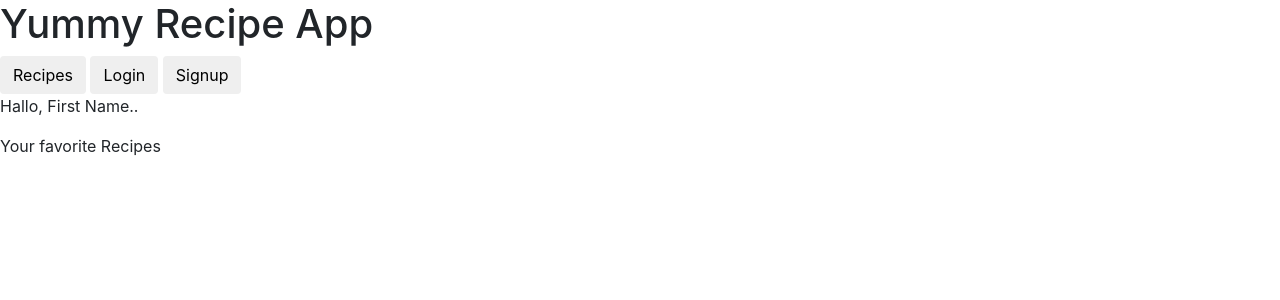
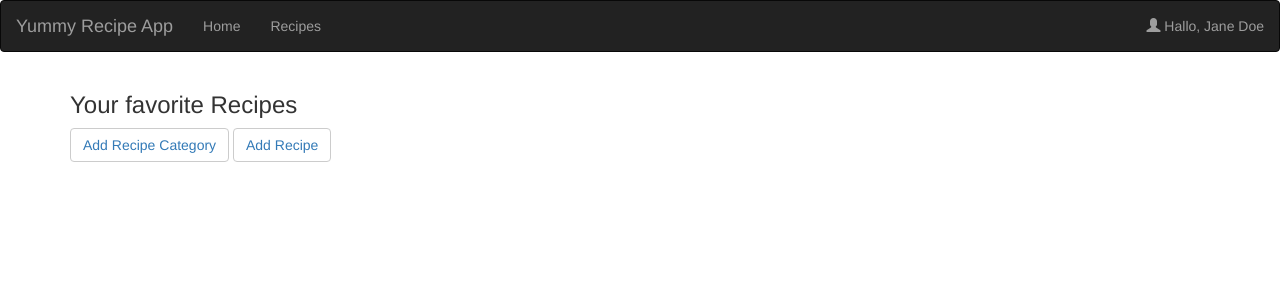
Before and after one commit to shakirandagire/YummyRecipes, a Python web app: template templates/dashboard.html in a window 1280 px wide. Shown: the top 300 px of the page. Run offline with Jinja, Linux system fonts and the light colour scheme; the template is opened without the code that fills it, so the values that code supplies are empty; some libraries are stand-ins or nearby versions.

Commit message:
Changes made to dashboard.html

```diff
--- a/templates/dashboard.html
+++ b/templates/dashboard.html
@@ -2,22 +2,39 @@
 <html lang="en">
   <head>
     <title>Yummy Recipe App</title>
-    <link rel="stylesheet" href="https://maxcdn.bootstrapcdn.com/bootstrap/4.0.0-beta.2/css/bootstrap.min.css" integrity="sha384-PsH8R72JQ3SOdhVi3uxftmaW6Vc51MKb0q5P2rRUpPvrszuE4W1povHYgTpBfshb" crossorigin="anonymous">
-
+    <meta charset="utf-8">
+    <meta name="viewport" content="width=device-width, initial-scale=1">
+    <link rel="stylesheet" href="https://maxcdn.bootstrapcdn.com/bootstrap/3.3.7/css/bootstrap.min.css">
+    <script src="https://ajax.googleapis.com/ajax/libs/jquery/3.2.1/jquery.min.js"></script>
+    <script src="https://maxcdn.bootstrapcdn.com/bootstrap/3.3.7/js/bootstrap.min.js"></script>
   </head>
-  <body>
-    <div = "container">
-      <h1>Yummy Recipe App</h1>
-
-      <button type="button" class="btn btn-default">Recipes</button> <button type="button" class="btn btn-default">Login</button>  <button type="button" class="btn btn-default">Signup</button>
-
-      <p> Hallo, First Name..</p>
 
 
-      <p> Your favorite Recipes </p>
+  <body>
+
+      <nav class="navbar navbar-inverse">
+          <div class="container-fluid">
+            <div class="navbar-header">
+              <a class="navbar-brand" href="#">Yummy Recipe App</a>
+            </div>
+            <ul class="nav navbar-nav">
+              <li><a href="home.html">Home</a></li>
+              <li><a href="dashboard.html">Recipes</a></li>
+            </ul>
+            <ul class="nav navbar-nav navbar-right">
+              <li><a href="#"><span class="glyphicon glyphicon-user"></span> Hallo, Jane Doe</a></li>
+
+            </ul>
+        </nav>
+      <div class = "container">
+
+       <h3>Your favorite Recipes</h3>
 
 
-    </div>
+
+
+      <button type="submit" class="btn btn-default"><a href = "categories.html">Add Recipe Category</a></button>  <button type="submit" class="btn btn-default"><a href = "addrecipe.html">Add Recipe</a></button>
+      </div>
 
   </body>
 </html>
```
